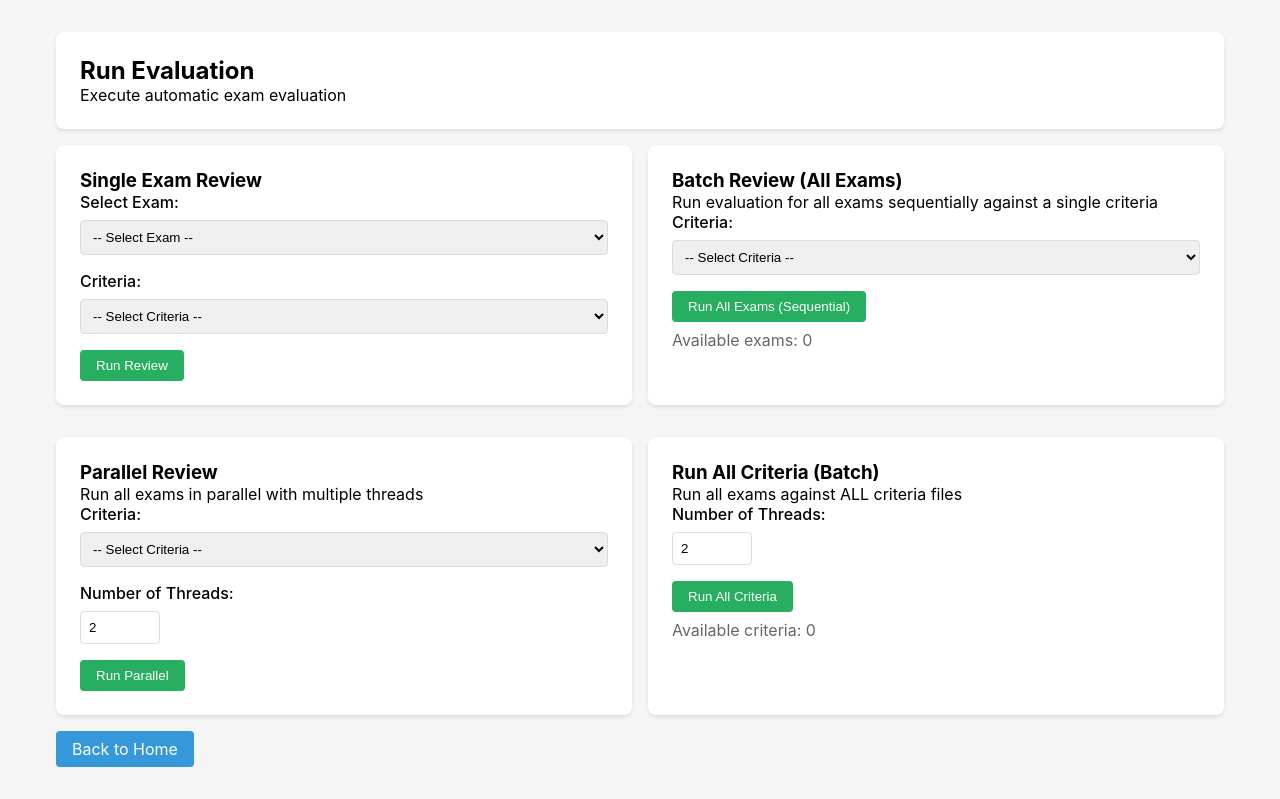
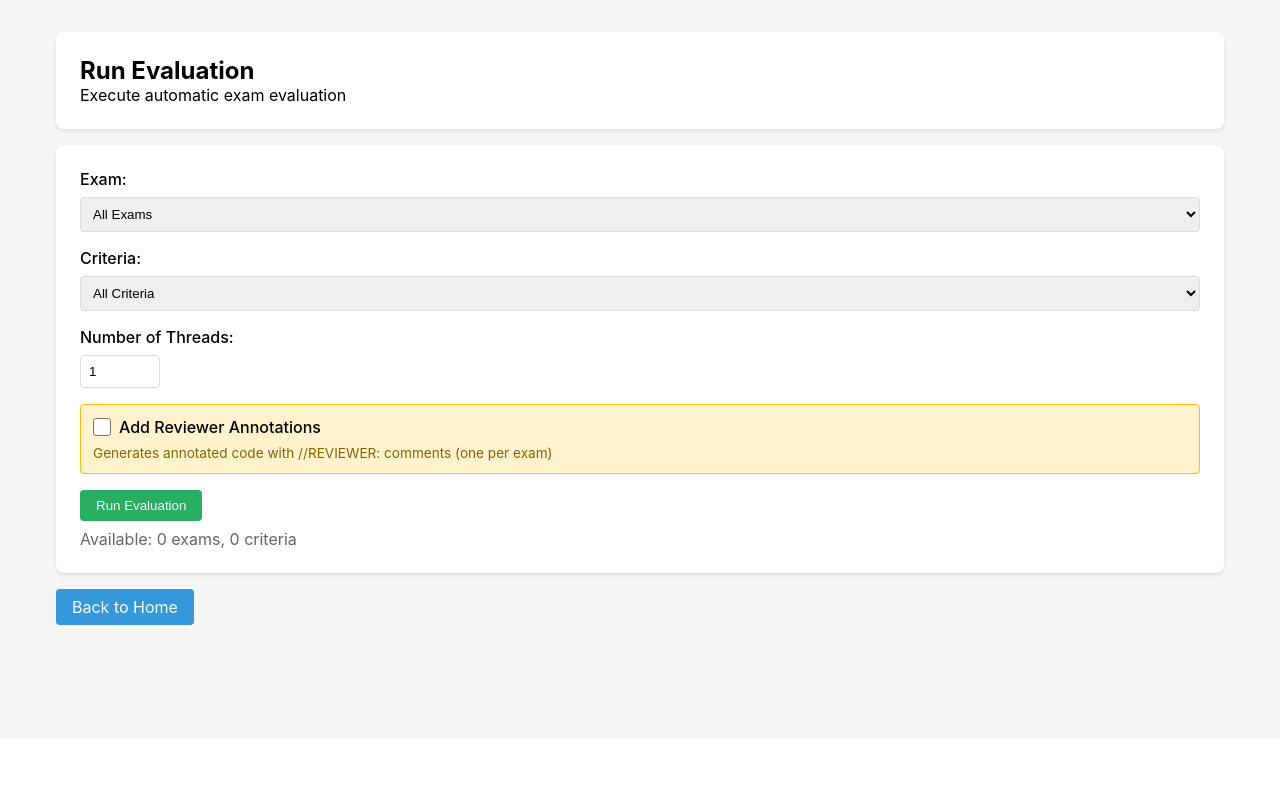
Before and after one commit to satiros12/autoreviewerccode, a Flask app: page /run in a window 1280 px wide. Shown: the part 61-860 px from the top of the page. After the commit the page ends 686 px from the top, so only its background shows below. Run offline with Flask 3, Linux system fonts and the light colour scheme.

Commit message:
Add annotation feature with Only Annotate option and fix progress bar
- Add annotated_exams directory to config
- Add checkbox for adding reviewer annotations in Run Evaluation
- Create API endpoints for generating and managing annotations
- Fix annotation file loading in Interactive Reviewer (fix .c suffix issue)
- Add 'Only Annotate' option to criteria dropdown
- Disable annotation checkbox when Only Annotate is selected
- Fix progress bar to account for annotation jobs
- Ensure only one annotation per exam is generated

```diff
--- a/web_interface/config.py
+++ b/web_interface/config.py
@@ -3,11 +3,12 @@ import os
 BASE_DIR = os.path.dirname(os.path.abspath(__file__))
 
 EXAMS_DIR = os.path.join(BASE_DIR, "exams")
+ANNOTATED_EXAMS_DIR = os.path.join(BASE_DIR, "annotated_exams")
 CRITERIA_DIR = os.path.join(BASE_DIR, "criteria")
 CRITERIA_DB_DIR = os.path.join(BASE_DIR, "criteria_db")
 REVIEWS_DIR = os.path.join(BASE_DIR, "reviews")
 
-for directory in [EXAMS_DIR, CRITERIA_DIR, CRITERIA_DB_DIR, REVIEWS_DIR]:
+for directory in [EXAMS_DIR, ANNOTATED_EXAMS_DIR, CRITERIA_DIR, CRITERIA_DB_DIR, REVIEWS_DIR]:
     os.makedirs(directory, exist_ok=True)
 
 ALLOWED_EXTENSIONS = {"c", "json"}
--- a/web_interface/templates/run_review.html
+++ b/web_interface/templates/run_review.html
@@ -119,57 +119,21 @@
 </div>
 {% endif %}
 
-<div style="display: grid; grid-template-columns: 1fr 1fr; gap: 1rem;">
 <div class="card">
-        <h3>Single Exam Review</h3>
-        <form method="post" id="single-form">
     <div class="form-group">
-                <label>Select Exam:</label>
-                <select name="exam" id="single-exam" required>
-                    <option value="">-- Select Exam --</option>
+        <label>Exam:</label>
+        <select id="exam-select">
+            <option value="">All Exams</option>
             {% for exam in exam_files %}
-                    <option value="{{ exam }}" {% if selected_exam == exam %}selected{% endif %}>{{ exam }}</option>
+            <option value="{{ exam }}">{{ exam }}</option>
             {% endfor %}
         </select>
     </div>
     <div class="form-group">
         <label>Criteria:</label>
-                <select name="criteria" id="single-criteria-file" required>
-                    <option value="">-- Select Criteria --</option>
-                    {% for criteria in criteria_files %}
-                    <option value="{{ criteria }}" {% if selected_criteria == criteria %}selected{% endif %}>{{ criteria }}</option>
-                    {% endfor %}
-                </select>
-            </div>
-            <button type="button" name="run_single" class="btn btn-success" onclick="runSingleReview()">Run Review</button>
-        </form>
-    </div>
-
-    <div class="card">
-        <h3>Batch Review (All Exams)</h3>
-        <p>Run evaluation for all exams sequentially against a single criteria</p>
-        <div class="form-group">
-            <label>Criteria:</label>
-            <select name="criteria_batch" id="batch-criteria" required>
-                <option value="">-- Select Criteria --</option>
-                {% for criteria in criteria_files %}
-                <option value="{{ criteria }}" {% if selected_criteria == criteria %}selected{% endif %}>{{ criteria }}</option>
-                {% endfor %}
-            </select>
-        </div>
-        <button type="button" name="run_all" class="btn btn-success" onclick="runBatchReview()">Run All Exams (Sequential)</button>
-        <p style="margin-top: 0.5rem; color: #666;">Available exams: {{ exam_files|length }}</p>
-    </div>
-</div>
-
-<div style="display: grid; grid-template-columns: 1fr 1fr; gap: 1rem; margin-top: 1rem;">
-    <div class="card">
-        <h3>Parallel Review</h3>
-        <p>Run all exams in parallel with multiple threads</p>
-        <div class="form-group">
-            <label>Criteria:</label>
-            <select id="parallel-criteria" required>
-                <option value="">-- Select Criteria --</option>
+        <select id="criteria-select" onchange="handleCriteriaChange()">
+            <option value="">All Criteria</option>
+            <option value="__annotate_only__">Only Annotate</option>
             {% for criteria in criteria_files %}
             <option value="{{ criteria }}">{{ criteria }}</option>
             {% endfor %}
@@ -177,21 +141,17 @@
     </div>
     <div class="form-group">
         <label>Number of Threads:</label>
-            <input type="number" id="parallel-threads" value="2" min="1" max="10" class="thread-input">
+        <input type="number" id="threads" value="1" min="1" max="10" class="thread-input">
     </div>
-        <button type="button" class="btn btn-success" onclick="runParallelReview()">Run Parallel</button>
+    <div class="form-group" style="background: #fff3cd; padding: 0.75rem; border-radius: 4px; border: 1px solid #ffc107;">
+        <label style="display: flex; align-items: center; gap: 0.5rem; cursor: pointer; font-weight: 500;">
+            <input type="checkbox" id="add-annotations" style="width: 18px; height: 18px;">
+            Add Reviewer Annotations
+        </label>
+        <p style="margin-top: 0.3rem; color: #856404; font-size: 0.85rem;">Generates annotated code with //REVIEWER: comments (one per exam)</p>
     </div>
-
-    <div class="card">
-        <h3>Run All Criteria (Batch)</h3>
-        <p>Run all exams against ALL criteria files</p>
-        <div class="form-group">
-            <label>Number of Threads:</label>
-            <input type="number" id="parallel-all-threads" value="2" min="1" max="10" class="thread-input">
-        </div>
-        <button type="button" class="btn btn-success" onclick="runAllCriteriaReview()">Run All Criteria</button>
-        <p style="margin-top: 0.5rem; color: #666;">Available criteria: {{ criteria_files|length }}</p>
-    </div>
+    <button type="button" class="btn btn-success" onclick="runEvaluation()">Run Evaluation</button>
+    <p style="margin-top: 0.5rem; color: #666;">Available: {{ exam_files|length }} exams, {{ criteria_files|length }} criteria</p>
 </div>
 
 <div id="results-area">
@@ -200,7 +160,6 @@
         <h3>Result</h3>
         <p><strong>Exam:</strong> {{ result.exam_name }}</p>
         <p><strong>Score:</strong> {{ result.overall_score }} / {{ result.maximum_possible_score }}</p>
-        <p><strong>Criteria Evaluated:</strong> {{ result.total_criteria }}</p>
         <a href="/review/{{ result.exam_file }}_review.json" class="btn">View Full Review</a>
     </div>
     {% endif %}
@@ -229,6 +188,18 @@
 let isRunning = false;
 let reviewCancelled = false;
 
+function handleCriteriaChange() {
+    const criteriaSelect = document.getElementById('criteria-select');
+    const annotationCheckbox = document.getElementById('add-annotations');
+
+    if (criteriaSelect.value === '__annotate_only__') {
+        annotationCheckbox.checked = false;
+        annotationCheckbox.disabled = true;
+    } else {
+        annotationCheckbox.disabled = false;
+    }
+}
+
 function addLog(message, type = 'info') {
     const logWindow = document.getElementById('log-window');
     const now = new Date();
@@ -240,22 +211,22 @@ function addLog(message, type = 'info') {
     logWindow.scrollTop = logWindow.scrollHeight;
 }
 
-function updateProgress(exam, criteria, progress, total, criteriaTotal) {
+function updateProgress(progress, total) {
     const progressEl = document.getElementById('loading-progress');
     const detailEl = document.getElementById('loading-detail');
     const barEl = document.getElementById('loading-bar');
 
-    progressEl.textContent = `Evaluating: ${progress}/${total} exams`;
-    detailEl.textContent = `Exam: ${exam} | Criteria: ${criteria}/${criteriaTotal}`;
+    progressEl.textContent = `Progress: ${progress}/${total}`;
+    detailEl.textContent = `Exam ${progress} of ${total}`;
 
     const percentage = (progress / total) * 100;
     barEl.style.width = percentage + '%';
 }
 
-function showLoading(exam, criteria, progress, total) {
+function showLoading(total) {
     const overlay = document.getElementById('loading-overlay');
     overlay.classList.add('active');
-    updateProgress(exam, criteria, progress, total, 1);
+    updateProgress(0, total);
 }
 
 function hideLoading() {
@@ -273,57 +244,92 @@ function cancelReview() {
     }, 1000);
 }
 
-function runSingleReview() {
-    const exam = document.getElementById('single-exam').value;
-    const criteria = document.getElementById('single-criteria-file').value;
-
-    if (!exam || !criteria) {
-        alert('Please select both exam and criteria');
-        return;
-    }
-
+function runAnnotationOnly(exam, threads) {
     if (isRunning) return;
     isRunning = true;
     reviewCancelled = false;
 
-    showLoading(exam, criteria, 1, 1);
-    addLog(`Starting single review for: ${exam}`, 'info');
-    addLog(`Using criteria file: ${criteria}`, 'info');
+    fetch('/api/files/exams')
+    .then(response => response.json())
+    .then(examData => {
+        const allExams = examData.exams;
+        const selectedExams = exam ? [exam] : allExams;
 
-    fetch('/api/run/single', {
+        if (selectedExams.length === 0) {
+            alert('No exams found');
+            hideLoading();
+            return;
+        }
+
+        addLog(`Starting annotation only for ${selectedExams.length} exam(s)`, 'info');
+        addLog(`Using ${threads} thread(s)`, 'info');
+
+        showLoading(selectedExams.length);
+
+        let completed = 0;
+        const annotatedExams = new Set();
+
+        function annotateExam(examFile) {
+            return fetch('/api/annotate', {
                 method: 'POST',
                 headers: {'Content-Type': 'application/json'},
-        body: JSON.stringify({exam_file: exam, criteria_file: criteria})
+                body: JSON.stringify({exam_file: examFile})
             })
             .then(response => response.json())
             .then(data => {
-        if (reviewCancelled) return;
-
+                completed++;
                 if (data.success) {
-            addLog(`Review completed successfully!`, 'success');
-            addLog(`Score: ${data.result.overall_score}/${data.result.maximum_possible_score}`, 'success');
-            hideLoading();
-            showResult(data.result);
-            alert('Review completed successfully!');
+                    addLog(`Annotated: ${examFile} -> ${data.annotated_file}`, 'success');
                 } else {
-            addLog(`Error: ${data.error}`, 'error');
-            hideLoading();
-            alert('Error: ' + data.error);
+                    addLog(`Error: ${examFile} - ${data.error}`, 'error');
                 }
+                updateProgress(completed, selectedExams.length);
             })
             .catch(err => {
-        if (reviewCancelled) return;
+                completed++;
+                addLog(`Error: ${examFile} - ${err}`, 'error');
+                updateProgress(completed, selectedExams.length);
+            });
+        }
+
+        let jobIndex = 0;
+        function processNextBatch() {
+            if (reviewCancelled || jobIndex >= selectedExams.length) {
+                addLog(`Annotation completed! Processed: ${completed}`, 'success');
+                hideLoading();
+                setTimeout(() => {
+                    window.location.href = '/reviews';
+                }, 1500);
+                return;
+            }
+
+            const batchSize = Math.min(threads, selectedExams.length - jobIndex);
+            const batch = selectedExams.slice(jobIndex, jobIndex + batchSize);
+            jobIndex += batchSize;
+
+            Promise.all(batch.map(ex => annotateExam(ex)))
+                .then(() => processNextBatch());
+        }
+
+        processNextBatch();
+    })
+    .catch(err => {
         addLog(`Error: ${err}`, 'error');
         hideLoading();
         alert('Error: ' + err);
     });
 }
 
-function runBatchReview() {
-    const criteria = document.getElementById('batch-criteria').value;
+function runEvaluation() {
+    const exam = document.getElementById('exam-select').value;
+    const criteria = document.getElementById('criteria-select').value;
+    const threads = parseInt(document.getElementById('threads').value) || 1;
+    const addAnnotations = document.getElementById('add-annotations').checked;
 
-    if (!criteria) {
-        alert('Please select criteria');
+    const isAnnotateOnly = criteria === '__annotate_only__';
+
+    if (isAnnotateOnly) {
+        runAnnotationOnly(exam, threads);
         return;
     }
 
@@ -333,126 +339,88 @@ function runBatchReview() {
 
     fetch('/api/files/exams')
     .then(response => response.json())
-    .then(data => {
-        const examFiles = data.exams;
+    .then(examData => {
+        const allExams = examData.exams;
 
-        if (examFiles.length === 0) {
+        fetch('/api/files/criteria')
+        .then(response => response.json())
+        .then(criteriaData => {
+            const allCriteria = criteriaData.criteria_files;
+
+            const selectedExams = exam ? [exam] : allExams;
+            const selectedCriteria = criteria ? [criteria] : allCriteria;
+
+            if (selectedExams.length === 0) {
                 alert('No exams found');
                 hideLoading();
                 return;
             }
 
-        const examCount = examFiles.length;
-        addLog(`Starting batch review for ${examCount} exams`, 'info');
-        addLog(`Using criteria: ${criteria}`, 'info');
-
-        showLoading('Loading...', criteria, 1, examCount);
-
-        let currentExam = 0;
-
-        function processNextExam() {
-            if (reviewCancelled) {
-                addLog('Batch review cancelled', 'warning');
-                return;
-            }
-
-            if (currentExam >= examFiles.length) {
-                addLog(`Batch review completed! Processed ${currentExam} exams.`, 'success');
-                hideLoading();
-                setTimeout(() => {
-                    window.location.href = '/reviews';
-                }, 1500);
-                return;
-            }
-
-            const exam = examFiles[currentExam];
-            addLog(`Processing exam ${currentExam + 1}/${examCount}: ${exam}`, 'info');
-
-            fetch('/api/run/single', {
-                method: 'POST',
-                headers: {'Content-Type': 'application/json'},
-                body: JSON.stringify({exam_file: exam, criteria_file: criteria})
-            })
-            .then(response => response.json())
-            .then(data => {
-                if (reviewCancelled) return;
-
-                if (data.success) {
-                    addLog(`Completed: ${exam} - Score: ${data.result.overall_score}/${data.result.maximum_possible_score}`, 'success');
-                } else {
-                    addLog(`Error processing ${exam}: ${data.error}`, 'error');
-                }
-
-                currentExam++;
-                updateProgress(exam, 1, currentExam + 1, examCount, 1);
-                processNextExam();
-            })
-            .catch(err => {
-                if (reviewCancelled) return;
-                addLog(`Error: ${err}`, 'error');
-                currentExam++;
-                processNextExam();
-            });
-        }
-
-        processNextExam();
-    });
-}
-
-function runAllCriteriaReview() {
-    const threads = parseInt(document.getElementById('parallel-all-threads').value) || 2;
-
-    if (isRunning) return;
-    isRunning = true;
-    reviewCancelled = false;
-
-    fetch('/api/files/exams')
-    .then(response => response.json())
-    .then(examData => {
-        const examFiles = examData.exams;
-
-        fetch('/api/files/criteria')
-        .then(response => response.json())
-        .then(criteriaData => {
-            const criteriaFiles = criteriaData.criteria_files;
-
-            if (examFiles.length === 0) {
-                alert('No exams found');
-                hideLoading();
-                return;
-            }
-
-            if (criteriaFiles.length === 0) {
+            if (selectedCriteria.length === 0) {
                 alert('No criteria found');
                 hideLoading();
                 return;
             }
 
-            const totalJobs = examFiles.length * criteriaFiles.length;
-            addLog(`Starting review of ${examFiles.length} exams x ${criteriaFiles.length} criteria = ${totalJobs} jobs`, 'info');
-            addLog(`Using ${threads} threads`, 'info');
+            const jobs = [];
+            for (const ex of selectedExams) {
+                for (const cr of selectedCriteria) {
+                    jobs.push({exam: ex, criteria: cr});
+                }
+            }
 
-            showLoading('Loading...', 'All', 0, totalJobs);
+            let totalOperations = jobs.length;
+            if (addAnnotations) {
+                totalOperations = jobs.length + selectedExams.length;
+            }
+
+            addLog(`Starting evaluation: ${selectedExams.length} exams x ${selectedCriteria.length} criteria = ${jobs.length} jobs`, 'info');
+            if (addAnnotations) {
+                addLog(`+ ${selectedExams.length} annotation jobs`, 'info');
+            }
+            addLog(`Using ${threads} thread(s)`, 'info');
+
+            showLoading(totalOperations);
 
             let completedJobs = 0;
             let errors = 0;
+            const annotatedExams = new Set();
 
-            function processJob(exam, criteria) {
+            function processJob(job) {
                 return fetch('/api/run/single', {
                     method: 'POST',
                     headers: {'Content-Type': 'application/json'},
-                    body: JSON.stringify({exam_file: exam, criteria_file: criteria})
+                    body: JSON.stringify({exam_file: job.exam, criteria_file: job.criteria})
                 })
                 .then(response => response.json())
                 .then(data => {
                     completedJobs++;
                     if (data.success) {
-                        addLog(`Completed: ${exam} + ${criteria} - Score: ${data.result.overall_score}/${data.result.maximum_possible_score}`, 'success');
+                        addLog(`Completed: ${job.exam} + ${job.criteria} - Score: ${data.result.overall_score}/${data.result.maximum_possible_score}`, 'success');
+
+                        if (addAnnotations && !annotatedExams.has(job.exam)) {
+                            annotatedExams.add(job.exam);
+                            return fetch('/api/annotate', {
+                                method: 'POST',
+                                headers: {'Content-Type': 'application/json'},
+                                body: JSON.stringify({exam_file: job.exam})
+                            })
+                            .then(annRes => annRes.json())
+                            .then(annData => {
+                                completedJobs++;
+                                if (annData.success) {
+                                    addLog(`Annotated: ${job.exam} -> ${annData.annotated_file}`, 'success');
+                                } else {
+                                    addLog(`Annotation error: ${annData.error}`, 'error');
+                                }
+                                updateProgress(completedJobs, totalOperations);
+                            });
+                        }
                     } else {
                         errors++;
-                        addLog(`Error: ${exam} + ${criteria}: ${data.error}`, 'error');
+                        addLog(`Error: ${job.exam} + ${job.criteria}: ${data.error}`, 'error');
                     }
-                    updateProgress(exam, criteria, completedJobs, totalJobs, criteriaFiles.length);
+                    updateProgress(completedJobs, totalOperations);
                 })
                 .catch(err => {
                     completedJobs++;
@@ -461,17 +429,10 @@ function runAllCriteriaReview() {
                 });
             }
 
-            const jobs = [];
-            for (const exam of examFiles) {
-                for (const criteria of criteriaFiles) {
-                    jobs.push({exam, criteria});
-                }
-            }
-
             let jobIndex = 0;
             function processNextBatch() {
                 if (reviewCancelled || jobIndex >= jobs.length) {
-                    addLog(`All criteria review completed! Jobs: ${completedJobs}, Errors: ${errors}`, 'success');
+                    addLog(`Evaluation completed! Jobs: ${completedJobs}, Errors: ${errors}`, 'success');
                     hideLoading();
                     setTimeout(() => {
                         window.location.href = '/reviews';
@@ -483,71 +444,18 @@ function runAllCriteriaReview() {
                 const batch = jobs.slice(jobIndex, jobIndex + batchSize);
                 jobIndex += batchSize;
 
-                Promise.all(batch.map(job => processJob(job.exam, job.criteria)))
+                Promise.all(batch.map(job => processJob(job)))
                     .then(() => processNextBatch());
             }
 
             processNextBatch();
         });
-    });
-}
-
-function runParallelReview() {
-    const criteria = document.getElementById('parallel-criteria').value;
-    const threads = parseInt(document.getElementById('parallel-threads').value) || 2;
-
-    if (!criteria) {
-        alert('Please select criteria');
-        return;
-    }
-
-    if (isRunning) return;
-    isRunning = true;
-    reviewCancelled = false;
-
-    showLoading('Loading...', criteria, 0, 100);
-    addLog(`Starting parallel review with ${threads} threads`, 'info');
-    addLog(`Using criteria: ${criteria}`, 'info');
-
-    fetch('/api/run/parallel', {
-        method: 'POST',
-        headers: {'Content-Type': 'application/json'},
-        body: JSON.stringify({criteria_file: criteria, max_workers: threads})
-    })
-    .then(response => response.json())
-    .then(data => {
-        if (reviewCancelled) return;
-
-        if (data.success) {
-            addLog(`Parallel review completed!`, 'success');
-            addLog(`Processed: ${data.success_count} exams, Errors: ${data.error_count}`, 'success');
-            hideLoading();
-            setTimeout(() => {
-                window.location.href = '/reviews';
-            }, 1500);
-        } else {
-            addLog(`Error: ${data.error}`, 'error');
-            hideLoading();
-            alert('Error: ' + data.error);
-        }
     })
     .catch(err => {
         addLog(`Error: ${err}`, 'error');
         hideLoading();
+        alert('Error: ' + err);
     });
-}
-
-function showResult(result) {
-    const resultsArea = document.getElementById('results-area');
-    resultsArea.innerHTML = `
-        <div class="card">
-            <h3>Result</h3>
-            <p><strong>Exam:</strong> ${result.exam_name}</p>
-            <p><strong>Score:</strong> ${result.overall_score} / ${result.maximum_possible_score}</p>
-            <p><strong>Criteria Evaluated:</strong> ${result.total_criteria}</p>
-            <a href="/review/${result.exam_file}_review.json" class="btn">View Full Review</a>
-        </div>
-    `;
 }
 </script>
 {% endblock %}
```
Also changed, not shown: web_interface/routes/api.py (+62 -1 lines), web_interface/services/__init__.py (+48 -0 lines), web_interface/templates/reviewer.html (+72 -3 lines). Lines whose indentation alone changed are shown as unchanged.
